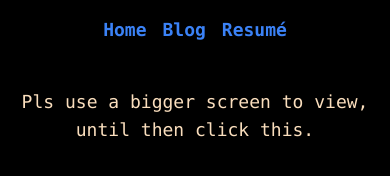
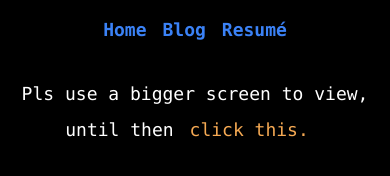
Before and after one commit to thedhinakarr/portfolio, a Gatsby site: page /resume in a window 390 px wide. Built offline with nearby package versions, Linux system fonts and the light colour scheme; Gatsby itself is replaced by a stand-in of ours.

Commit message:
mobile resume updation

```diff
--- a/src/pages/resume.js
+++ b/src/pages/resume.js
@@ -418,12 +418,13 @@ export default function resume() {
                 </div>
             </div>
             <div className="md:hidden text-center mt-5">
+
+                Pls use a bigger screen to view, until then
                 <a
                     href="https://linktr.ee/thedhinakarr"
-                    className=" text-[#FADEBD] px-4 py-2 rounded-full inline-block hover:text-blue-500"
+                    className=" text-[#f5a953] px-4 py-2 rounded-full inline-block "
                     target="_blank"
-                >
-                    Pls use a bigger screen to view, until then click this.
+                > click this.
 
                 </a>
             </div>
```
